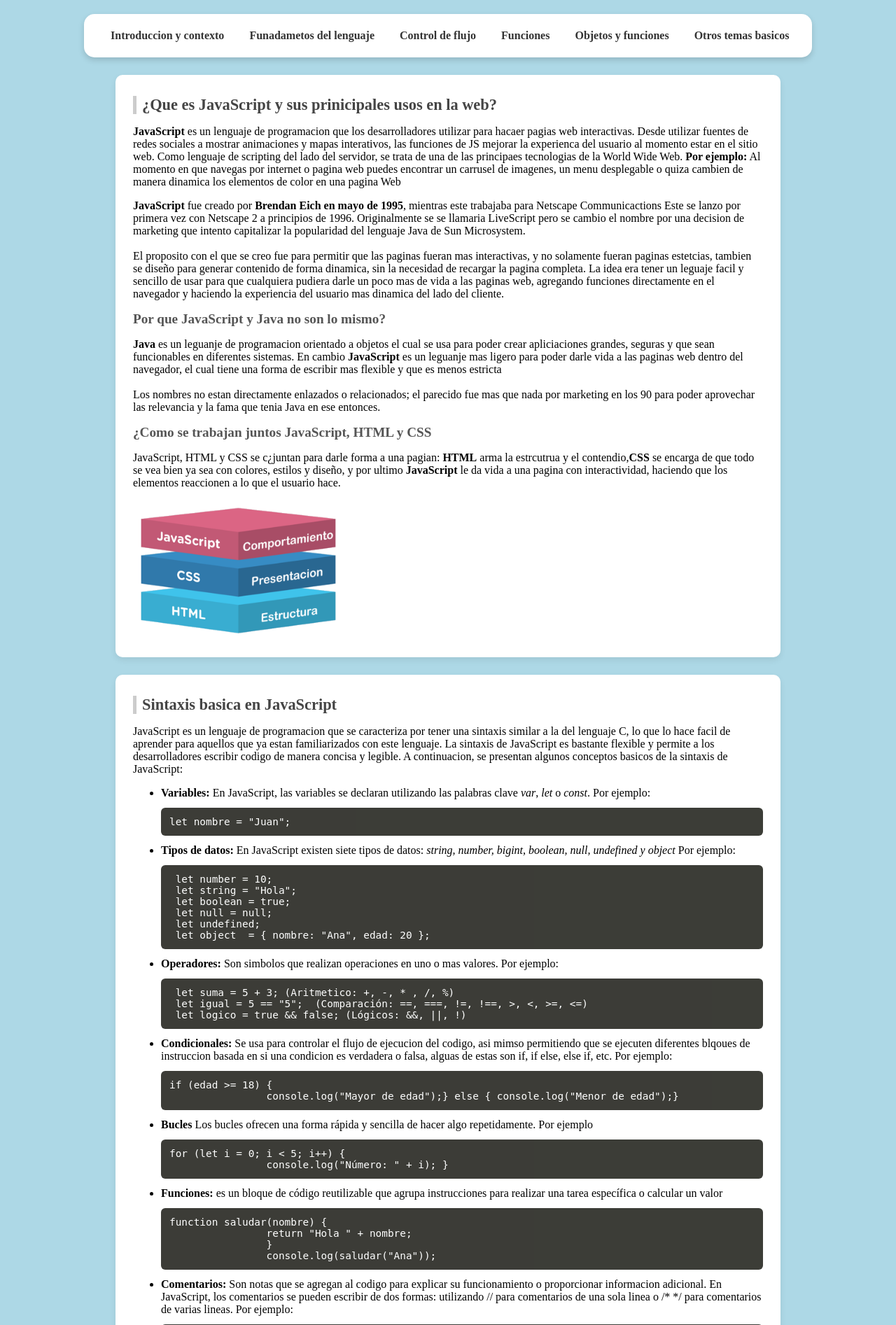
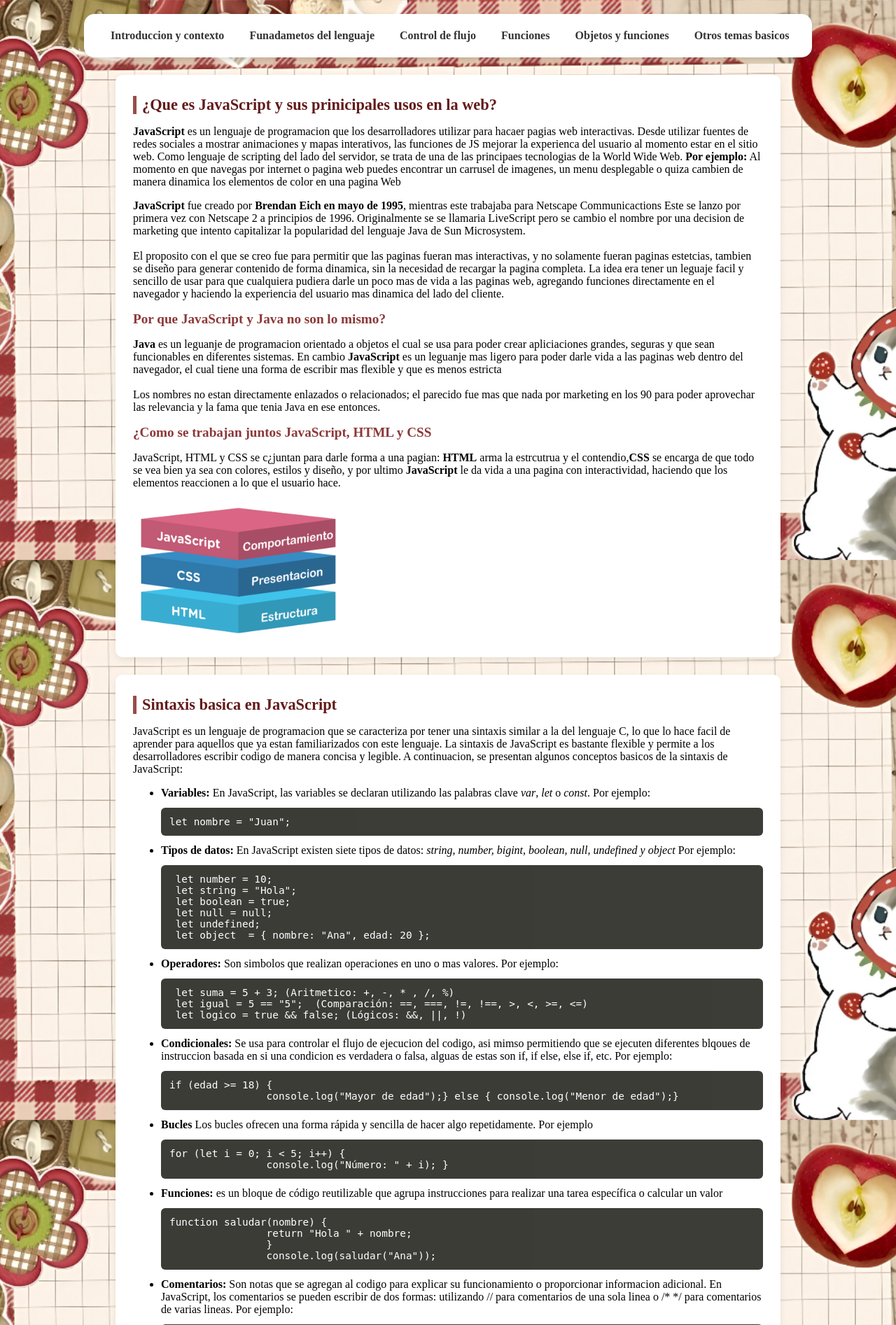
Before and after one commit to MELISSAJAZMINTORRESMARTINEZ/2430017-AW, a PHP site: page /practica2.html in a window 1280 px wide. Shown: the top 1893 px of the page at 70% size. Run offline with PHP 8.4, Linux system fonts and the light colour scheme.

Commit message:
Practica 2 ahora si ya terminada

```diff
--- a/Practica2/styles.css
+++ b/Practica2/styles.css
@@ -2,7 +2,11 @@ h1{
     font-family: 'Gill Sans', 'Gill Sans MT', Calibri, 'Trebuchet MS', sans-serif;
 }
 body{
-    background-color: lightblue;
+    background-image: url(download\ \(8\)\ \(1\).jpg);
+    background-size: cover;
+    background-repeat: no-repeat;
+    background-position: center;
+    background-attachment: fixed; /*para q no se mueva al scrollear*/
 }
 nav{
     background: #ffffff;
@@ -35,7 +39,7 @@ nav{
     white-space: nowrap; /*evita que el texto se divida en varias lineas*/
 }
 #nav ul li a:hover{
-    background:#A2C0FF ;
+    background:#994d49 ;
     color: white; /*cambia el color del texto*/
     transform: translateY(-3px);/*es una animacion q sube el texto*/
     box-shadow: 0 4px 8px rgba(37, 36, 60, 0.4); /*sombra al pasar el raton*/
@@ -46,13 +50,13 @@ h2, h3{
 }
 h2 {
     font-size: 1.4rem; /* mas pequeño q h1*/
-    color: #444; /* Color gris oscuro */
-    border-left: 5px solid #ccc; /* linea vertical a la izq*/
+    color: #611717fc; /* Color gris oscuro */
+    border-left: 5px solid #994d49; /* linea vertical a la izq*/
     padding-left: 8px; /* espacio entre texto y liena */
 }
 h3 {
     font-size: 1.2rem; /* mas chiquito q h2 */
-    color: #555;
+    color: #8d3838;
 }
 section{
     max-width: 900px; /* lim d ancho de las secciones*/
```
Also changed, not shown: Practica2/download (7) (1).jpg (added), Practica2/download (8) (1).jpg (added).
